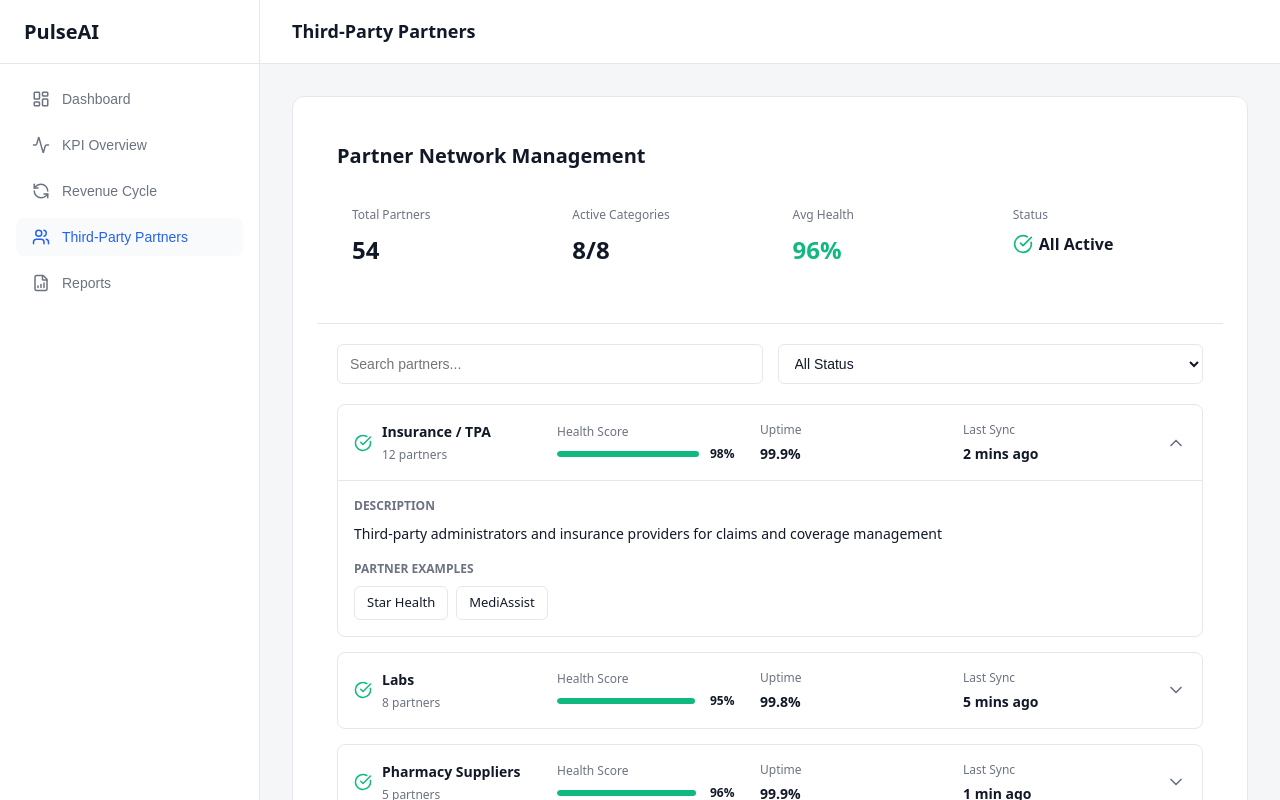
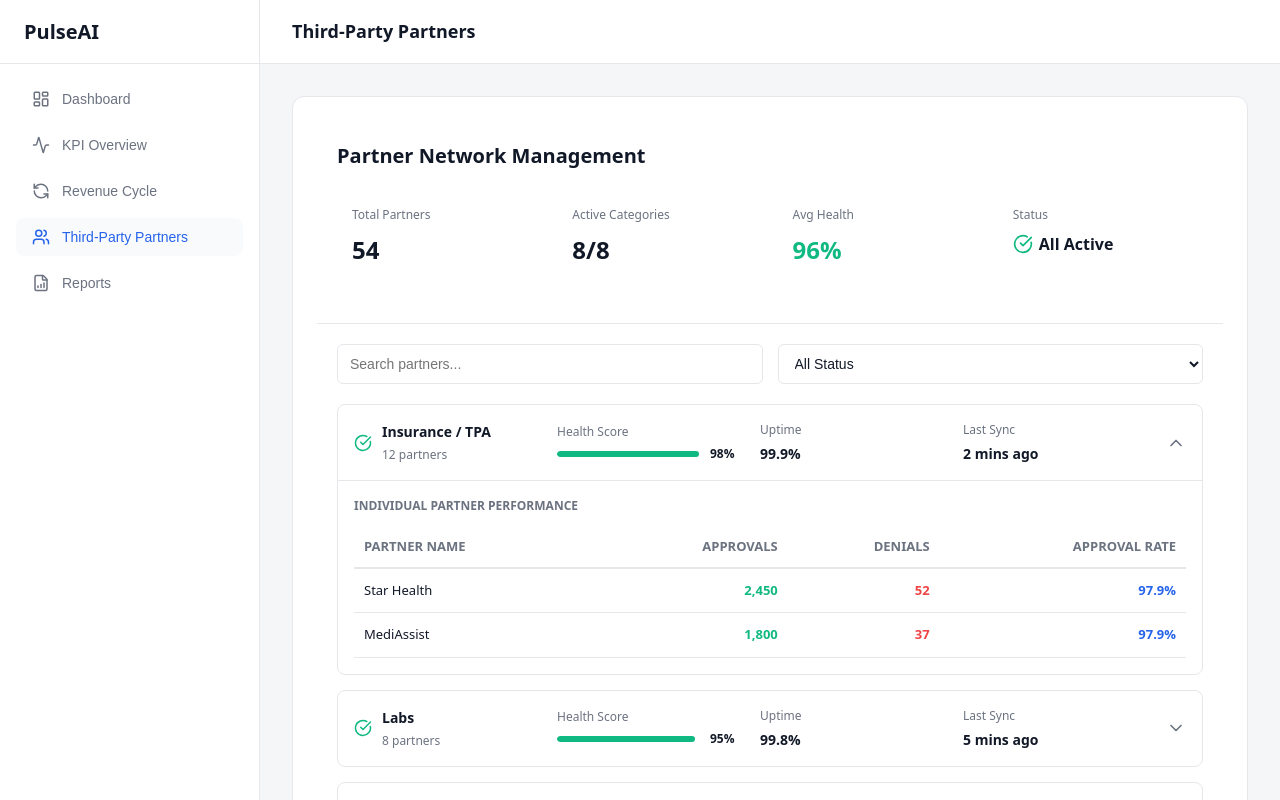
Before and after one commit to AnisHerdev/PulseAI, a React (Vite) app: page / in a window 1280 px wide. Both pictures are taken after a click on the button "Third-Party Partners". Shown: the top 800 px of the page. Built offline with nearby package versions, Linux system fonts and the light colour scheme.

Commit message:
Update Partners page with current changes

```diff
--- a/src/pages/Partners.jsx
+++ b/src/pages/Partners.jsx
@@ -15,96 +15,110 @@ const Partners = ({ setActiveTab }) => {
     {
       id: 1,
       type: 'Insurance / TPA',
-      examples: ['Star Health', 'MediAssist'],
       status: 'active',
       count: 12,
       integrationHealth: 98,
       uptime: '99.9%',
       lastSync: '2 mins ago',
-      description: 'Third-party administrators and insurance providers for claims and coverage management'
+      partners: [
+        { name: 'Star Health', approvals: 2450, denials: 52, approvalRate: 97.9 },
+        { name: 'MediAssist', approvals: 1800, denials: 37, approvalRate: 97.9 }
+      ]
     },
     {
       id: 2,
       type: 'Labs',
-      examples: ['Thyrocare', 'Metropolis'],
       status: 'active',
       count: 8,
       integrationHealth: 95,
       uptime: '99.8%',
       lastSync: '5 mins ago',
-      description: 'Laboratory networks for test processing and results management'
+      partners: [
+        { name: 'Thyrocare', approvals: 1045, denials: 12, approvalRate: 98.9 },
+        { name: 'Metropolis', approvals: 800, denials: 11, approvalRate: 98.6 }
+      ]
     },
     {
       id: 3,
       type: 'Pharmacy Suppliers',
-      examples: ['Apollo Pharma'],
       status: 'active',
       count: 5,
       integrationHealth: 96,
       uptime: '99.9%',
       lastSync: '1 min ago',
-      description: 'Pharmaceutical suppliers for medication ordering and inventory management'
+      partners: [
+        { name: 'Apollo Pharma', approvals: 892, denials: 12, approvalRate: 98.7 }
+      ]
     },
     {
       id: 4,
       type: 'Ambulance Services',
-      examples: ['Emergency vendors'],
       status: 'active',
       count: 6,
       integrationHealth: 92,
       uptime: '99.7%',
       lastSync: '10 mins ago',
-      description: 'Emergency transport and ambulance service providers'
+      partners: [
+        { name: 'Emergency Vendor A', approvals: 256, denials: 18, approvalRate: 93.4 },
+        { name: 'Emergency Vendor B', approvals: 200, denials: 16, approvalRate: 92.6 }
+      ]
     },
     {
       id: 5,
       type: 'Diagnostic Centers',
-      examples: ['MRI/CT scan vendors'],
       status: 'active',
       count: 9,
       integrationHealth: 97,
       uptime: '99.9%',
       lastSync: '3 mins ago',
-      description: 'Advanced diagnostic imaging centers and facilities'
+      partners: [
+        { name: 'MRI/CT Scan Center 1', approvals: 1200, denials: 25, approvalRate: 97.9 },
+        { name: 'MRI/CT Scan Center 2', approvals: 934, denials: 20, approvalRate: 97.9 }
+      ]
     },
     {
       id: 6,
       type: 'Equipment Vendors',
-      examples: ['Siemens', 'GE Healthcare'],
       status: 'active',
       count: 7,
       integrationHealth: 94,
       uptime: '99.6%',
       lastSync: '15 mins ago',
-      description: 'Medical equipment manufacturers and suppliers'
+      partners: [
+        { name: 'Siemens', approvals: 345, denials: 38, approvalRate: 90.1 },
+        { name: 'GE Healthcare', approvals: 222, denials: 18, approvalRate: 92.5 }
+      ]
     },
     {
       id: 7,
       type: 'Blood Banks',
-      examples: ['External blood suppliers'],
       status: 'active',
       count: 4,
       integrationHealth: 99,
       uptime: '100%',
       lastSync: '1 min ago',
-      description: 'Blood storage and transfusion service providers'
+      partners: [
+        { name: 'Central Blood Bank', approvals: 789, denials: 5, approvalRate: 99.4 }
+      ]
     },
     {
       id: 8,
       type: 'Telemedicine Providers',
-      examples: ['Online consultation partners'],
       status: 'active',
       count: 3,
       integrationHealth: 93,
       uptime: '99.5%',
       lastSync: '8 mins ago',
-      description: 'Remote consultation and telehealth service platforms'
+      partners: [
+        { name: 'Online Consult Partner 1', approvals: 389, denials: 15, approvalRate: 96.3 },
+        { name: 'Online Consult Partner 2', approvals: 234, denials: 13, approvalRate: 94.7 }
+      ]
     }
   ];
 
   const filteredPartners = partnersData.filter(partner => {
     const matchesSearch = partner.type.toLowerCase().includes(searchTerm.toLowerCase()) ||
-                         partner.examples.some(ex => ex.toLowerCase().includes(searchTerm.toLowerCase()));
+                         partner.partners.some(p => p.name.toLowerCase().includes(searchTerm.toLowerCase()));
     const matchesFilter = filterStatus === 'all' || partner.status === filterStatus;
     return matchesSearch && matchesFilter;
   });
@@ -279,37 +293,39 @@ const Partners = ({ setActiveTab }) => {
 
                 {expandedPartner === partner.id && (
                   <div style={{ padding: '16px', borderTop: '1px solid var(--border-color)', background: 'var(--bg-tertiary)' }}>
-                    <div style={{ marginBottom: '16px' }}>
-                      <div style={{ fontSize: '12px', fontWeight: 600, color: 'var(--text-secondary)', marginBottom: '8px', textTransform: 'uppercase' }}>
-                        Description
-                      </div>
-                      <div style={{ fontSize: '14px', color: 'var(--text-primary)' }}>
-                        {partner.description}
-                      </div>
+                    <div style={{ fontSize: '12px', fontWeight: 600, color: 'var(--text-secondary)', marginBottom: '12px', textTransform: 'uppercase' }}>
+                      Individual Partner Performance
                     </div>
 
-                    <div>
-                      <div style={{ fontSize: '12px', fontWeight: 600, color: 'var(--text-secondary)', marginBottom: '8px', textTransform: 'uppercase' }}>
-                        Partner Examples
-                      </div>
-                      <div style={{ display: 'flex', gap: '8px', flexWrap: 'wrap' }}>
-                        {partner.examples.map((example, idx) => (
-                          <span
-                            key={idx}
-                            style={{
-                              display: 'inline-block',
-                              background: 'var(--bg-secondary)',
-                              padding: '6px 12px',
-                              borderRadius: '6px',
-                              fontSize: '13px',
-                              color: 'var(--text-primary)',
-                              border: '1px solid var(--border-color)'
-                            }}
-                          >
-                            {example}
-                          </span>
-                        ))}
-                      </div>
+                    <div style={{ overflowX: 'auto' }}>
+                      <table style={{ width: '100%', borderCollapse: 'collapse', fontSize: '13px' }}>
+                        <thead>
+                          <tr style={{ borderBottom: '2px solid var(--border-color)' }}>
+                            <th style={{ textAlign: 'left', padding: '10px', color: 'var(--text-secondary)', fontWeight: 600, textTransform: 'uppercase' }}>Partner Name</th>
+                            <th style={{ textAlign: 'right', padding: '10px', color: 'var(--text-secondary)', fontWeight: 600, textTransform: 'uppercase' }}>Approvals</th>
+                            <th style={{ textAlign: 'right', padding: '10px', color: 'var(--text-secondary)', fontWeight: 600, textTransform: 'uppercase' }}>Denials</th>
+                            <th style={{ textAlign: 'right', padding: '10px', color: 'var(--text-secondary)', fontWeight: 600, textTransform: 'uppercase' }}>Approval Rate</th>
+                          </tr>
+                        </thead>
+                        <tbody>
+                          {partner.partners.map((p, idx) => (
+                            <tr key={idx} style={{ borderBottom: '1px solid var(--border-color)' }}>
+                              <td style={{ textAlign: 'left', padding: '12px 10px', color: 'var(--text-primary)', fontWeight: 500 }}>
+                                {p.name}
+                              </td>
+                              <td style={{ textAlign: 'right', padding: '12px 10px', color: '#10b981', fontWeight: 600 }}>
+                                {p.approvals.toLocaleString()}
+                              </td>
+                              <td style={{ textAlign: 'right', padding: '12px 10px', color: '#ef4444', fontWeight: 600 }}>
+                                {p.denials}
+                              </td>
+                              <td style={{ textAlign: 'right', padding: '12px 10px', color: '#2563eb', fontWeight: 700 }}>
+                                {p.approvalRate}%
+                              </td>
+                            </tr>
+                          ))}
+                        </tbody>
+                      </table>
                     </div>
                   </div>
                 )}
```
